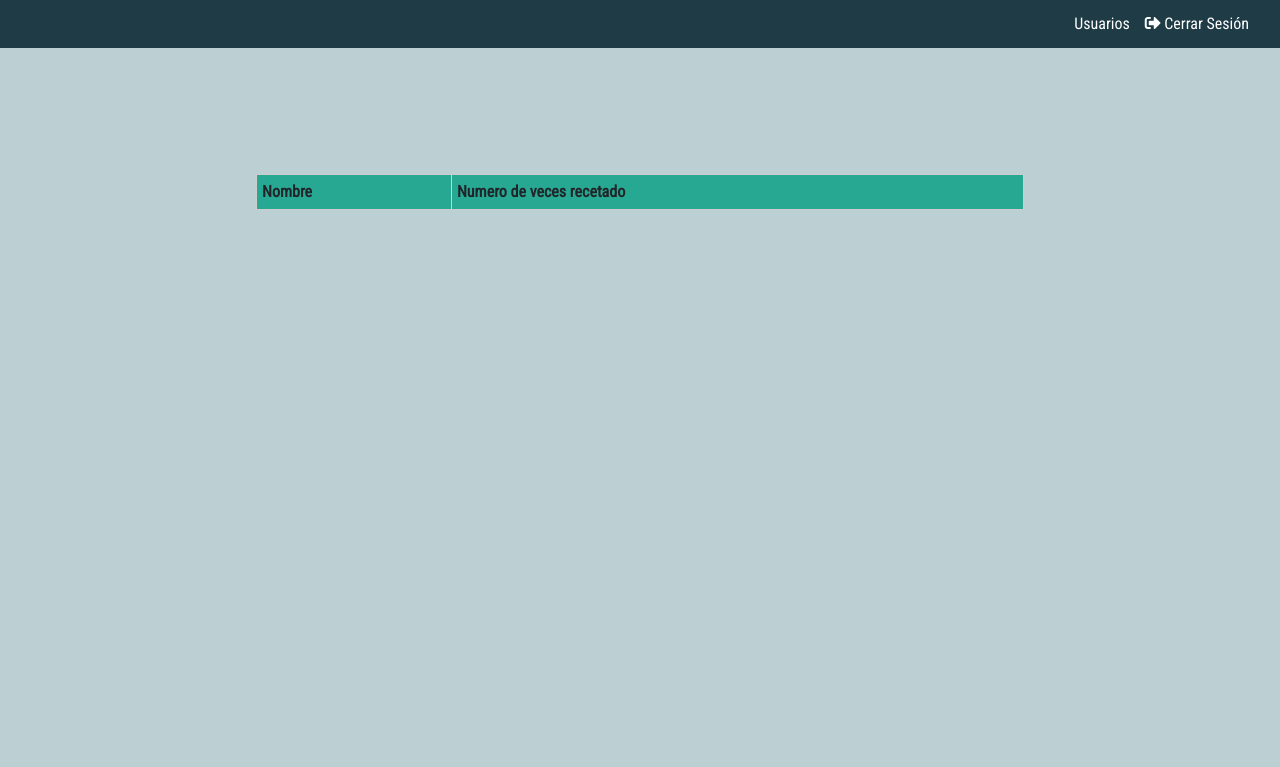
After one commit to aroquev00/web-proyecto, a PHP site: page /meds.html in a window 1280 px wide. The commit adds this page. Shown: the top 767 px of the page. Run offline with PHP 8.4, Linux system fonts and the light colour scheme; lists and menus that the app fills with data are empty; some libraries are stand-ins or nearby versions.

Commit message:
Meds y numero de veces recetado

```diff
--- a/adminView.html
+++ b/adminView.html
@@ -36,7 +36,7 @@
         </nav>
 
             <main>
-                <input type="button" class="btnM" onclick="location.href='back/meds.php'" value="Medicamentos" />
+                <input type="button" class="btnM" onclick="location.href='meds.html'" value="Medicamentos" />
                 <input type="button" class="btnM" onclick="location.href='users.html'" value="Usuarios" />
             </main>
         <footer>
--- a/back/db/conexionDB.php
+++ b/back/db/conexionDB.php
@@ -16,8 +16,6 @@
 			return $resultado;
 		else
 			return false;
-
-
 	}
 
 
--- a/back/meds.php
+++ b/back/meds.php
@@ -44,9 +44,9 @@
 
         include('db/conexionDB.php');
 
-        $consulta = "SELECT nombre , COUNT(*) AS num FROM Meds GROUP BY nombre"
+        $consulta = "SELECT nombre , COUNT(*) AS num FROM Meds GROUP BY nombre";
 
-        $resultado = hacerQuery($consulta)
+        $resultado = hacerQuery($consulta);
 
         if ($resultado->num_rows > 0) { ?>
 
--- /dev/null
+++ b/meds.html
@@ -0,0 +1,53 @@
+<!DOCTYPE html>
+<html lang="en">
+<head>
+    <head lang="es">
+        <title>MediDocs</title>
+        <meta charset="UTF-8">
+        <!--Fonts-->
+        <link rel="preconnect" href="https://fonts.gstatic.com">
+        <!--Icons-->
+        <link href="https://fonts.googleapis.com/css2?family=Roboto+Condensed&display=swap" rel="stylesheet">
+        <link rel="stylesheet" href="//use.fontawesome.com/releases/v5.0.7/css/all.css">
+        <!--jQuery-->
+        <script src="https://ajax.googleapis.com/ajax/libs/jquery/3.5.1/jquery.min.js"></script>
+        <script src="js/main.js"></script>
+        <!-- Bootstrap -->
+        <link rel="stylesheet" href="https://maxcdn.bootstrapcdn.com/bootstrap/4.5.2/css/bootstrap.min.css">
+        <script src="https://cdnjs.cloudflare.com/ajax/libs/popper.js/1.16.0/umd/popper.min.js"></script>
+        <script src="https://maxcdn.bootstrapcdn.com/bootstrap/4.5.2/js/bootstrap.min.js"></script>
+        <!-- Main css -->
+        <link rel="stylesheet" href="css/main.css">
+
+        <script src="https://code.jquery.com/jquery-1.12.4.min.js"></script>
+
+    </head>
+<body>
+
+<nav class="navbar navbar-expand-sm">
+
+    <!-- Links -->
+    <ul class="navbar-nav ml-auto">
+        <li class="nav-item">
+            <a href="users.html">Usuarios</a>
+        </li>
+        <li class="nav-item">
+            <a href="index.html"><i class="fas fa-sign-out-alt"></i> Cerrar Sesión</a>
+        </li>
+
+    </ul>
+
+</nav>
+<main style="text-align: center;">
+    <table>
+        <tr>
+            <th>Nombre</th>
+            <th>Numero de veces recetado</th>
+        </tr>
+        <tr>
+        </tr>
+    </table>
+
+</main>
+</body>
+</html>
```
